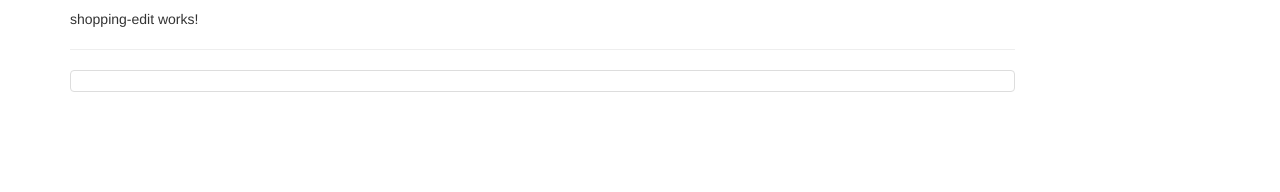
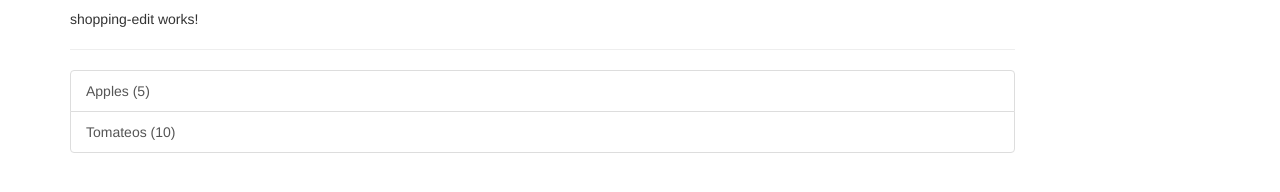
Before and after one commit to StevenCalverley/angular-project, an Angular app: page / in a window 1280 px wide. Shown: the part 310-502 px from the top of the page. Built offline with nearby package versions, Linux system fonts and the light colour scheme.

Commit message:
Use ingredient model in shopping list

```diff
--- a/src/app/shopping-list/shopping-list.component.html
+++ b/src/app/shopping-list/shopping-list.component.html
@@ -3,7 +3,13 @@
   <app-shopping-edit></app-shopping-edit>
   <hr>
   <ul class="list-group">
-    <a class="list-group-item" style="cursor: pointer"></a>
+    <a
+      class="list-group-item"
+      style="cursor: pointer"
+      *ngFor="let ingredient of ingredients"
+      >
+      {{ ingredient.name }} ({{ ingredient.amount }})
+    </a>
   </ul>
 </div>
 </div>
--- a/src/app/shopping-list/shopping-list.component.ts
+++ b/src/app/shopping-list/shopping-list.component.ts
@@ -1,4 +1,5 @@
 import { Component, OnInit } from '@angular/core';
+import { Ingredient } from '../shared/ingredient.model';
 
 @Component({
   selector: 'app-shopping-list',
@@ -6,7 +7,10 @@
   styleUrls: ['./shopping-list.component.css']
 })
 export class ShoppingListComponent implements OnInit {
-  ingredients = [];
+  ingredients: Ingredient[] = [
+    new Ingredient('Apples', 5),
+    new Ingredient('Tomateos', 10)
+  ];
   constructor() { }
 
   ngOnInit() {
```
